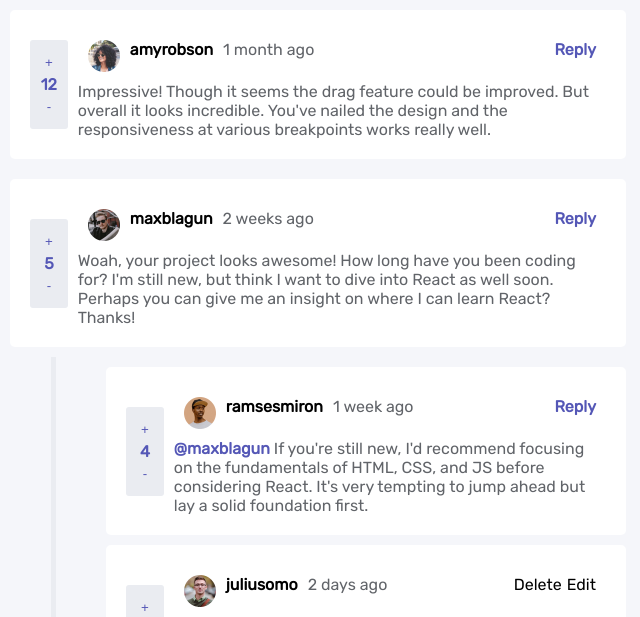
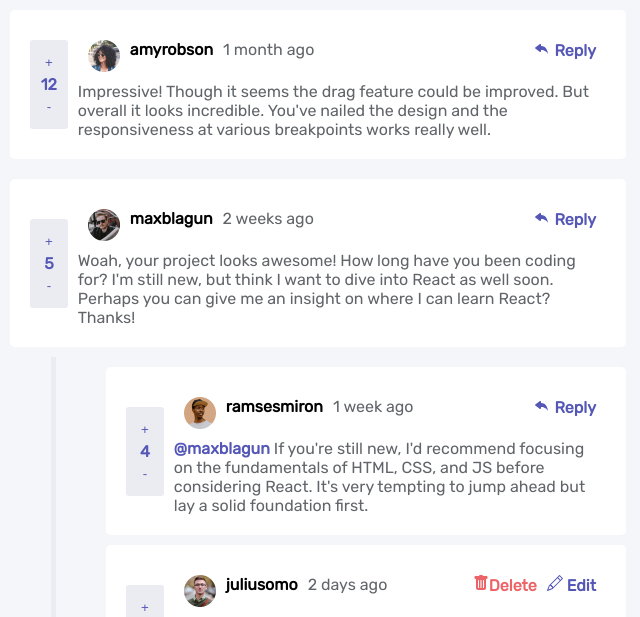
Before and after one commit to malwoodsantoro/interactive-comments, a React (Create React App) app: page / in a window 1280 px wide. Shown: the top 617 px of the page, without its empty margins (322-962 px from the left). Built offline with nearby package versions, Linux system fonts and the light colour scheme; the HTML template or start-up script is replaced by a standard one.

Commit message:
update react-icons

```diff
--- a/package.json
+++ b/package.json
@@ -8,6 +8,7 @@
     "@testing-library/user-event": "^13.5.0",
     "react": "^18.2.0",
     "react-dom": "^18.2.0",
+    "react-icons": "^4.4.0",
     "react-scripts": "5.0.1",
     "styled-components": "^5.3.5",
     "web-vitals": "^2.1.4"
--- a/src/components/Post.js
+++ b/src/components/Post.js
@@ -1,6 +1,9 @@
 import styled from "styled-components";
 import React, { useState } from 'react';
 import Textbox from "./Textbox";
+import { BsFillReplyFill } from "react-icons/bs";
+import { BsPencil } from "react-icons/bs";
+import { BsTrashFill } from "react-icons/bs";
 
 const StyledPost = styled.div`
   width: ${({ comment }) => !comment ? '30rem' : '36rem'};
@@ -22,7 +25,9 @@ const DeleteandEdit = styled.div`
 `
 
 const Delete = styled.span`
-  margin-right: 5px;
+  margin-right: 10px;
+  color: hsl(358, 79%, 66%);
+  font-weight: bold;
 `
 
 const StyledContent = styled.div`
@@ -66,6 +71,11 @@ const HeaderandContent = styled.span`
 `;
 const StyledReply = styled.div`
   margin-left: auto;
+  color: hsl(238, 40%, 52%);
+  font-weight: bold;
+`;
+
+const StyledEdit = styled.span`
   color: hsl(238, 40%, 52%);
   font-weight: bold;
 `;
@@ -141,11 +151,11 @@ const Post = ({ content, username, currentUser, current, score, createdAt, isRep
               <img src={require(`../images/avatars/image-${username}.webp`)} alt={'Photo of user ${$username}'} />
               <User>{username}</User>
               <StyledCreatedAt>{createdAt}</StyledCreatedAt>
-              {!currentUser && <StyledReply onClick={replyToComment}>Reply</StyledReply>}
+              {!currentUser && <StyledReply onClick={replyToComment}><BsFillReplyFill /> Reply</StyledReply>}
               {currentUser &&
                 <DeleteandEdit>
-                  <Delete onClick={() => deletePost(comment, commentId, replyId)}>Delete</Delete>
-                  <span onClick={() => editContent(comment, commentId, replyId)}>Edit</span>
+                  <Delete onClick={() => deletePost(comment, commentId, replyId)}><BsTrashFill />Delete</Delete>
+                  <StyledEdit onClick={() => editContent(comment, commentId, replyId)}><BsPencil/> Edit</StyledEdit>
                 </DeleteandEdit>
               }
             </Header>
```
Also changed, not shown: 1 other file (tests, documents, lock files or other folders).
